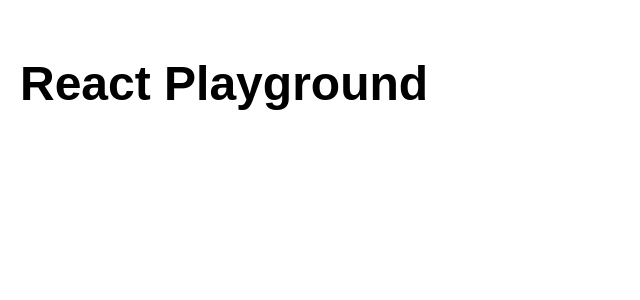
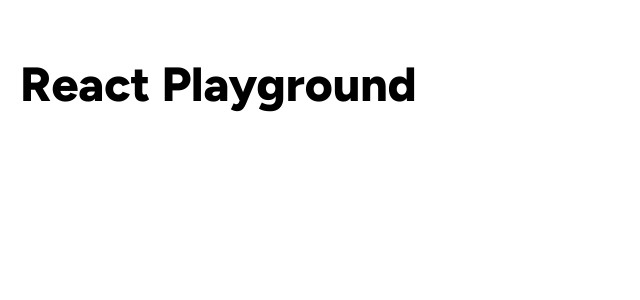
Before and after one commit to gzkdev/ui-playground, a Next.js app: page / in a window 1280 px wide. Shown: the top 300 px of the page, without its empty margins (0-640 px from the left). Built offline with nearby package versions, Linux system fonts and the light colour scheme.

Commit message:
add custom font to app root

```diff
--- a/src/app/globals.css
+++ b/src/app/globals.css
@@ -1,9 +1,6 @@
 @tailwind base;
 @tailwind components;
 @tailwind utilities;
-
-@import url("https://fonts.googleapis.com/css2?family=Figtree:wght@300;400;500;600;700;800;900&display=swap");
-
 /* :root {
   --max-width: 1100px;
   --border-radius: 12px;
@@ -79,10 +76,6 @@
   }
 } */
 
-:root {
-  font-family: "Figtree", sans-serif;
-}
-
 * {
   box-sizing: border-box;
   padding: 0;
@@ -103,9 +96,3 @@
   color: inherit;
   text-decoration: none;
 }
-
-@media (prefers-color-scheme: dark) {
-  html {
-    color-scheme: dark;
-  }
-}
--- a/src/app/layout.tsx
+++ b/src/app/layout.tsx
@@ -1,18 +1,24 @@
-import './globals.css'
+import { Figtree } from "@next/font/google";
+import "./globals.css";
+
+const figtree = Figtree({
+  subsets: ["latin"],
+  weight: ["300", "400", "500", "600", "700", "800", "900"],
+});
 
 export const metadata = {
-  title: 'Create Next App',
-  description: 'Generated by create next app',
-}
+  title: "Create Next App",
+  description: "Generated by create next app",
+};
 
 export default function RootLayout({
   children,
 }: {
-  children: React.ReactNode
+  children: React.ReactNode;
 }) {
   return (
     <html lang="en">
-      <body>{children}</body>
+      <body className={figtree.className}>{children}</body>
     </html>
-  )
+  );
 }
--- a/src/app/page.tsx
+++ b/src/app/page.tsx
@@ -1,5 +1,4 @@
 import PageLayout from "@/components/PageLayout";
-import "./globals.css";
 
 export default function Home() {
   return <PageLayout />;
--- a/src/components/DemosGrid/index.tsx
+++ b/src/components/DemosGrid/index.tsx
@@ -1,5 +1,4 @@
 import React from "react";
-// import styles from "./DemosGrid.module.css";
 
 const DemosGrid = () => {
   return <div className=""></div>;
--- a/src/components/PageLayout/index.tsx
+++ b/src/components/PageLayout/index.tsx
@@ -5,7 +5,7 @@
   return (
     <main>
       <div className="max-w-7xl mx-auto py-10 px-5">
-        <h1 className="pt-5 pb-10 text-5xl font-black">React Playground</h1>
+        <h1 className="pt-5 pb-10 text-5xl font-extrabold">React Playground</h1>
         <DemosGrid />
       </div>
     </main>
```
Also changed, not shown: src/components/DemosGrid/DemosGrid.module.css (deleted).
